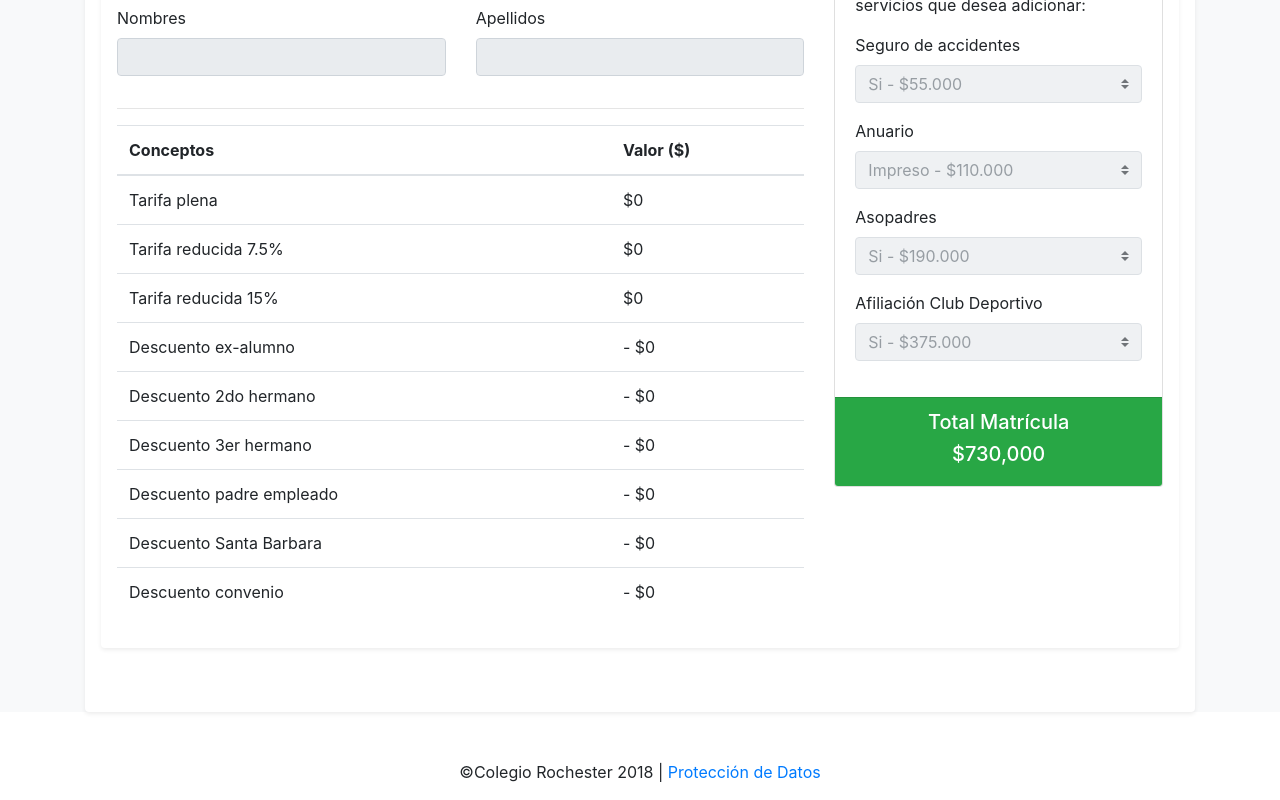
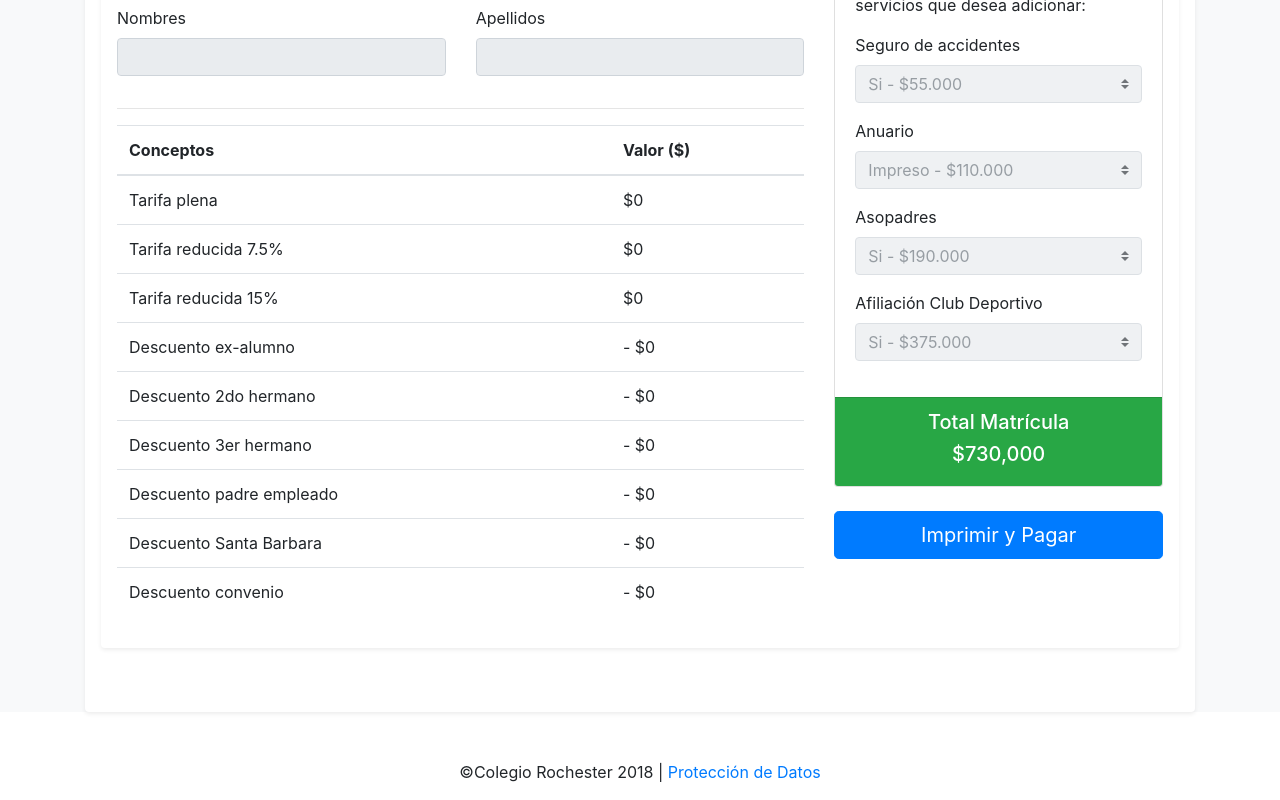
Before and after one commit to marcosaguilera/enrollment-parents, a React (Create React App) app: page /resume in a window 1280 px wide. Shown: the part 480-1280 px from the top of the page. Built offline with nearby package versions, Linux system fonts and the light colour scheme.

Commit message:
React router
It’s not working yet!

```diff
--- a/package.json
+++ b/package.json
@@ -12,6 +12,7 @@
     "react-dom": "^16.3.2",
     "react-intl": "^2.4.0",
     "react-number-format": "^3.3.4",
+    "react-router-dom": "^4.2.2",
     "react-scripts": "1.1.4",
     "typeface-roboto": "0.0.54"
   },
--- a/src/components/App.js
+++ b/src/components/App.js
@@ -1,18 +1,30 @@
+//Dependencies
 import React, { Component } from 'react';
-import './global/css/App.css';
+import PropType from 'prop-types';
 
 //Components declaration
 import Header from './global/Header'
 import Content from './global/Content'
 import Footer from './global/Footer'
 
+// Assets
+import './global/css/App.css';
+
 class App extends Component {
+
+  static propTypes = {
+    children : PropType.object.isRequired
+  }
+
   render() {
+
+    const { children } = this.props;
+
     return (
       <div className="App">
 
           <Header />
-          <Content />
+          <Content body={children}/>
           <Footer copyright="&copy;Colegio Rochester 2018" />
 
       </div>
--- a/src/components/global/Content.js
+++ b/src/components/global/Content.js
@@ -1,4 +1,6 @@
 import React, { Component } from 'react';
+import PropTypes from 'prop-types';
+import { withRouter } from 'react-router-dom';
 
 //// Other dependencies
 import axios from 'axios';
@@ -14,6 +16,11 @@ import './css/Content.css';
 
 class Content extends Component {
 //////// Controller
+
+  static propTypes = {
+    body: PropTypes.object.isRequired
+  }
+
   constructor(props){
     super(props);
 
@@ -332,10 +339,18 @@ class Content extends Component {
 
   }
 
+  nextPath(path) {
+    this.props.history.push(path);
+  }
+
   /////////////////////////////////
   //////// Rendering UI ///////////
   /////////////////////////////////
   render() {
+
+    const { body } = this.props;
+    console.log(this.props);
+
     return (
       <div className="bg-light">
         <main role="main"  className="container">
@@ -377,7 +392,6 @@ class Content extends Component {
             <div className="shadow-sm p-3 mb-5 bg-white rounded">
 
               <div className="row">
-
                 <div className="col-md-8">
                   <h4 className="d-flex justify-content-between mb-3" >Información del Estudiante</h4>
                   <div className="row">
@@ -566,18 +580,23 @@ class Content extends Component {
                           </div>
                         </div>
                       </div>
+
                   </div>
+
+                  <div className="row">
+                    <div className="col-12">
+                    <button type="button"
+                            className="btn btn-primary btn-lg btn-block"
+                            onClick={() => this.nextPath('/resume')}>Imprimir y Pagar</button>
+                    </div>
+                  </div>
+
                 </div>
-
               </div>
             </div>
            </div>
 
-
-
         </main>
-
-
 
       </div>
 
@@ -585,4 +604,4 @@ class Content extends Component {
   }
 }
 
-export default Content;
+export default withRouter(Content);
--- /dev/null
+++ b/src/components/global/Modules/Help/Help.js
@@ -0,0 +1,14 @@
+// Dependencies
+import React, { Component } from 'react';
+
+class Help extends Component {
+  render() {
+    return (
+      <div className="Help">
+        <h1>Help</h1>
+      </div>
+    );
+  }
+}
+
+export default Help;
--- /dev/null
+++ b/src/components/global/Modules/Page404/Page404.js
@@ -0,0 +1,14 @@
+// Dependencies
+import React, { Component } from 'react';
+
+class Page404 extends Component {
+  render() {
+    return (
+      <div className="Page404">
+        <h1>Page404</h1>
+      </div>
+    );
+  }
+}
+
+export default Page404;
--- /dev/null
+++ b/src/components/global/Modules/Resume/Resume.js
@@ -0,0 +1,14 @@
+// Dependencies
+import React, { Component } from 'react';
+
+class Resume extends Component {
+  render() {
+    return (
+      <div className="Resume">
+        <h1>Resume of enrollment process</h1>
+      </div>
+    );
+  }
+}
+
+export default Resume;
--- a/src/index.js
+++ b/src/index.js
@@ -1,12 +1,20 @@
+// Dependencies
 import React from 'react';
-import ReactDOM from 'react-dom';
+import { render } from 'react-dom';
+import { BrowserRouter as Router } from 'react-router-dom';
+import registerServiceWorker from './registerServiceWorker';
+
+// Router
+import AppRoutes from './routes'
+
+// Assets
 import './index.css';
-import App from './components/App';
-import registerServiceWorker from './registerServiceWorker';
 import '../node_modules/bootstrap/dist/css/bootstrap.min.css'
 
-ReactDOM.render(
-    <App />,
+render(
+    <Router>
+        <AppRoutes />
+    </Router>,
     document.getElementById('root')
 );
 registerServiceWorker();
--- /dev/null
+++ b/src/routes.js
@@ -0,0 +1,20 @@
+// Dependencies
+import React from 'react';
+import { Route, Switch } from 'react-router-dom';
+
+// Components
+import App from './components/App';
+import Resume from './components/global/Modules/Resume/Resume'
+import Help from './components/global/Modules/Help/Help'
+import Page404 from './components/global/Modules/Page404/Page404'
+
+const AppRoutes = () =>
+    <App>
+        <Switch>
+            <Route exact path="/resume" component={Resume} />
+            <Route exact path="/help" component={Help} />
+            <Route exact component={Page404} />
+        </Switch>
+    </App>
+
+export default AppRoutes;
```
Also changed, not shown: 1 other file (tests, documents, lock files or other folders).
